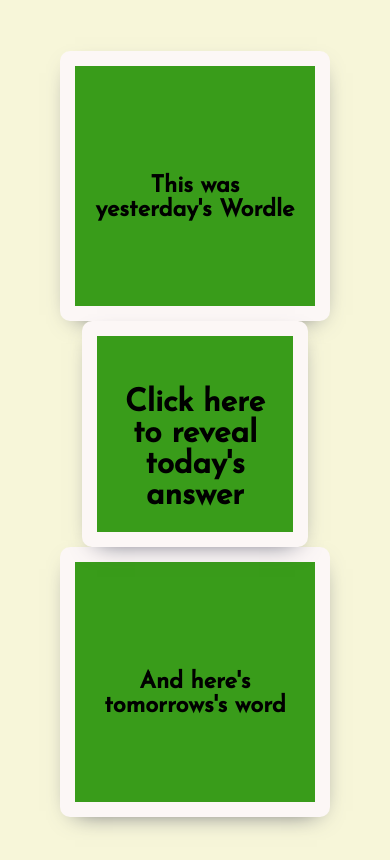
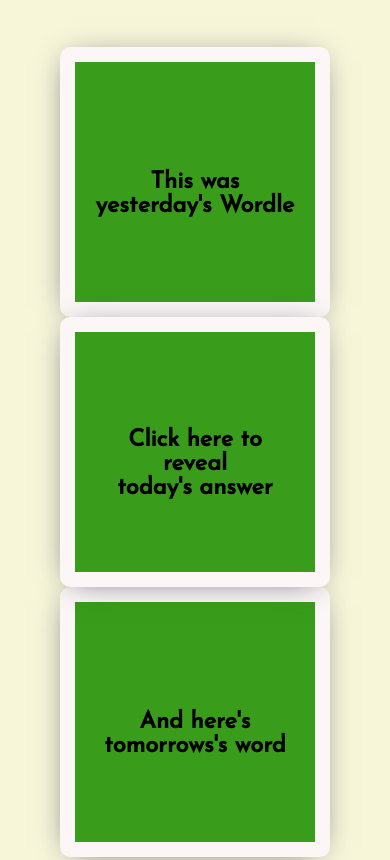
Before and after one commit to enoripl/tomorrows-wordle, a website: page index.html in a window 390 px wide. Shown: the top 860 px of the page. Drawn offline with nearby package versions, Linux system fonts and the light colour scheme.

Commit message:
responsiveness done

```diff
--- a/styles.css
+++ b/styles.css
@@ -45,8 +45,8 @@
 }
 
 #todays-btn {
-  height: min(40vw, 450px);
-  width: min(40vw, 450px);
+  height: min(30vw, 450px);
+  width: min(30vw, 450px);
   font-size: 2.5vw;
   z-index: 100;
 }
@@ -57,9 +57,9 @@
 }
 
 .answer-text-today {
-    font-size: 6rem !important;
-    font-weight: 800;
-  }
+  font-size: 7rem !important;
+  font-weight: 800;
+}
 
 .logo-section {
   display: flex;
@@ -69,7 +69,7 @@
   font-size: 5.5vw;
 }
 
-@media only screen and (max-width: 1200px) {
+@media only screen and (max-width: 1100px) {
   .buttons-group {
     display: flex;
     flex-direction: column;
@@ -78,13 +78,17 @@
   .answer-btns {
     width: max(35vw, 200px);
     height: max(35vw, 200px);
-    font-size: 6vw;
+    font-size: 6vw !important;
+    -webkit-box-shadow: -1px 3px 30px -12px rgba(66, 68, 90, 1);
+-moz-box-shadow: -1px 3px 30px -12px rgba(66, 68, 90, 1);
+box-shadow: -1px 3px 30px -12px rgba(66, 68, 90, 1);
+
   }
 
   #todays-btn {
-    font-size: 8vw;
+    height: max(40vw, 200px);
+    width: max(40vw, 200px);
   }
-
   .logo-section {
     font-size: min(10vw, 6rem);
     padding: 40px;
```
